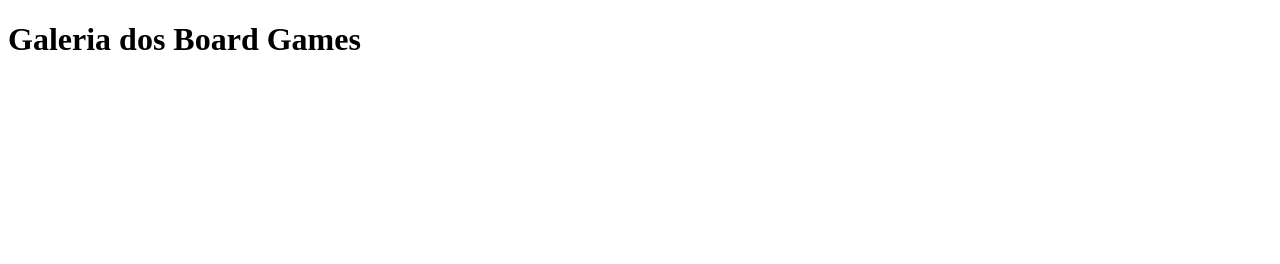
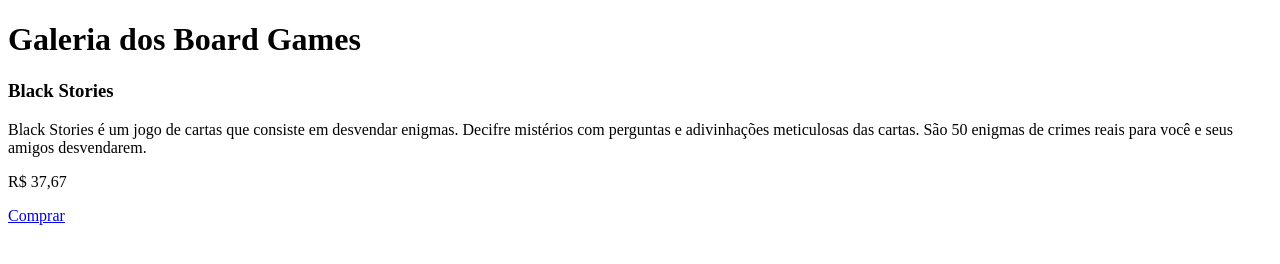
Before and after one commit to LiceB/Galeria-dos-Jogos-De-Cartas, a plain HTML site: page index.html in a window 1280 px wide. Drawn offline with Linux system fonts and the light colour scheme.

Commit message:
criação do primeiro card de produto

```diff
--- a/index.html
+++ b/index.html
@@ -11,5 +11,17 @@
     <header>
         <h1>Galeria dos Board Games</h1>
     </header>
+    <!-- Grid de jogos -->
+    <main class="container">
+        <section class="products-container">
+            <div class="card">
+                <div class="product-image" id="img-1"></div>
+                <h3>Black Stories</h3>
+                <p>Black Stories é um jogo de cartas que consiste em desvendar enigmas. Decifre mistérios com perguntas e adivinhações meticulosas das cartas. São 50 enigmas de crimes reais para você e seus amigos desvendarem.</p>
+                <p>R$ <span class="bold">37,67</span></p>
+                <a href="https://a.co/d/3kkCqCK" class="btn">Comprar</a>
+            </div>
+        </section>
+    </main>
 </body>
 </html>
```
